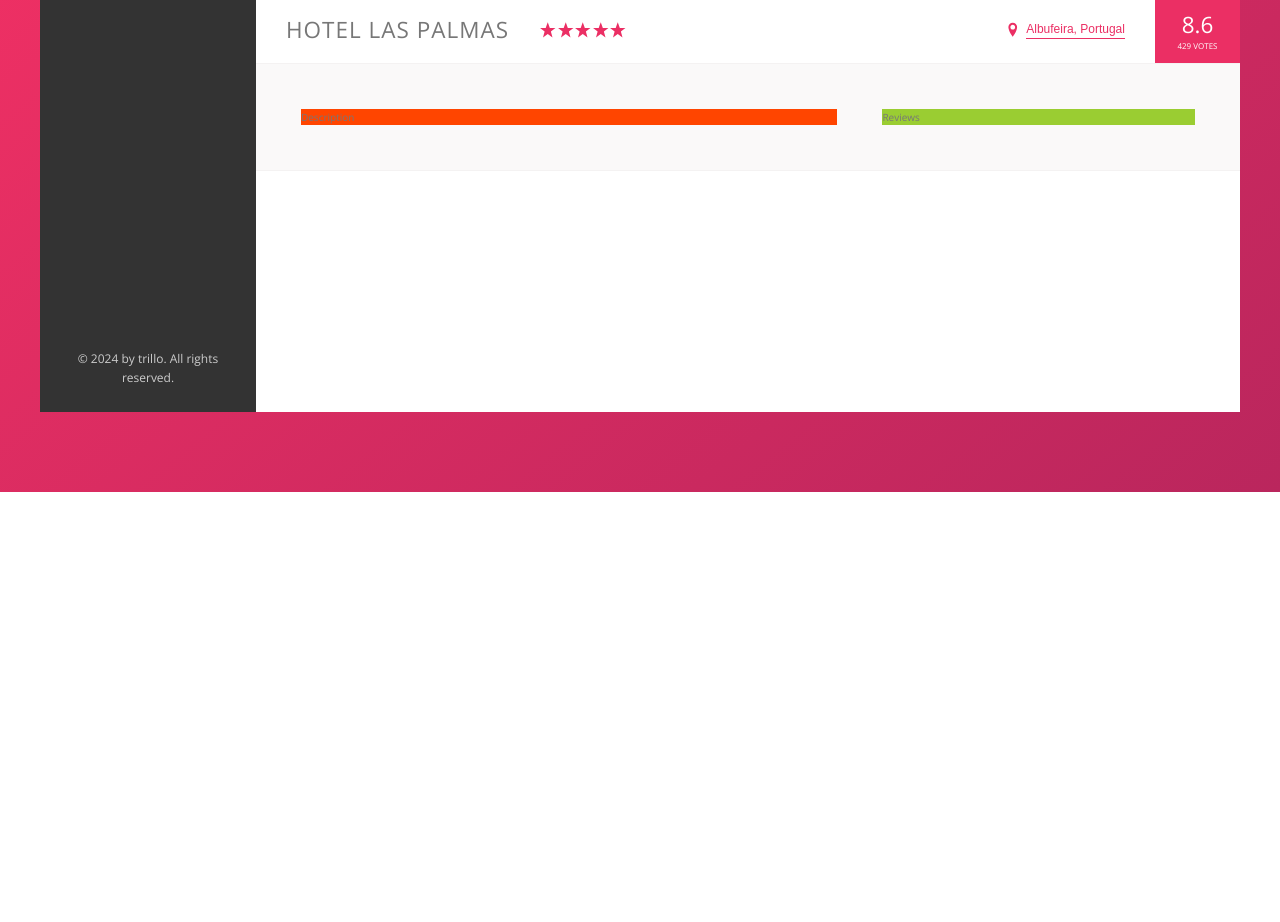
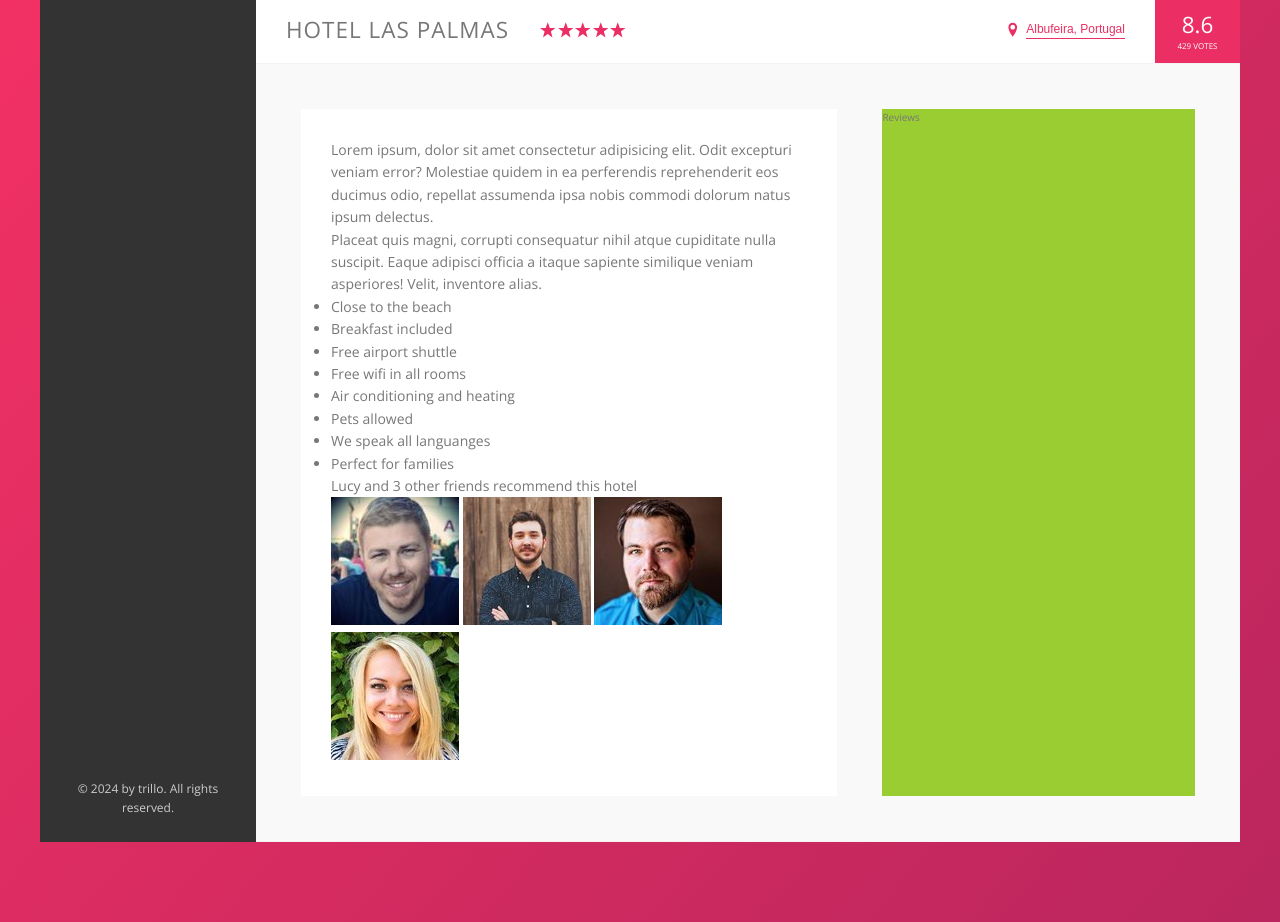
Before and after one commit to martywebdev/trillo, a website: page index.html in a window 1280 px wide. Shown: the part 538-1460 px from the top of the page. Before the commit the page ends 1030 px from the top, so only its background shows below. Drawn offline with nearby package versions, Linux system fonts and the light colour scheme.

Commit message:
description 1

```diff
--- a/index.html
+++ b/index.html
@@ -132,7 +132,56 @@
           </div>
 
           <div class="detail">
-            <div class="description">Description</div>
+            <div class="description">
+              <p class="paragraph">
+                Lorem ipsum, dolor sit amet consectetur adipisicing elit. Odit
+                excepturi veniam error? Molestiae quidem in ea perferendis
+                reprehenderit eos ducimus odio, repellat assumenda ipsa nobis
+                commodi dolorum natus ipsum delectus.
+              </p>
+              <p class="paragraph">
+                Placeat quis magni, corrupti consequatur nihil atque cupiditate
+                nulla suscipit. Eaque adipisci officia a itaque sapiente
+                similique veniam asperiores! Velit, inventore alias.
+              </p>
+              <ul class="list">
+                <li class="list__item">Close to the beach</li>
+                <li class="list__item">Breakfast included</li>
+                <li class="list__item">Free airport shuttle</li>
+                <li class="list__item">Free wifi in all rooms</li>
+                <li class="list__item">Air conditioning and heating</li>
+                <li class="list__item">Pets allowed</li>
+                <li class="list__item">We speak all languanges</li>
+                <li class="list__item">Perfect for families</li>
+              </ul>
+              <div class="recommend">
+                <div class="recommend__count">
+                  Lucy and 3 other friends recommend this hotel
+                </div>
+                <div class="recommend_friends">
+                  <img
+                    src="img/user-3.jpg"
+                    alt="Friend 1"
+                    class="recommend__photo"
+                  />
+                  <img
+                    src="img/user-4.jpg"
+                    alt="Friend 2"
+                    class="recommend__photo"
+                  />
+                  <img
+                    src="img/user-5.jpg"
+                    alt="Friend 3"
+                    class="recommend__photo"
+                  />
+                  <img
+                    src="img/user-6.jpg"
+                    alt="Friend 4"
+                    class="recommend__photo"
+                  />
+                </div>
+              </div>
+            </div>
             <div class="user-reviews">Reviews</div>
           </div>
         </main>
--- a/scss/_base.scss
+++ b/scss/_base.scss
@@ -31,7 +31,7 @@ Grey dark 3: #999
   --color-grey-dark-3: #999;
 
   --shadow-dark: 0 2rem 6rem rgba($color: #000000, $alpha: 0.3);
-
+  --shadow-light: 0 2rem 5rem rgba($color: #000000, $alpha: 0.06);
   --line: 1px solid var(--color-grey-light-2);
 }
 
--- a/scss/_layout.scss
+++ b/scss/_layout.scss
@@ -32,9 +32,6 @@
 .hotel-view {
   flex: 1;
   background-color: #fff;
-
-
-  height: 80rem;
 }
 
 .detail {
@@ -44,7 +41,10 @@
   border-bottom: var(--line);
 }
 .description {
-  background-color: orangered;
+  font-size: 1.4rem;
+  background-color: #fff;
+  box-shadow: var(--shadow-light);
+  padding: 3rem;
   flex: 0 0 60%;
   margin-right: 4.5rem;
 }
```
Also changed, not shown: css/style.css.
